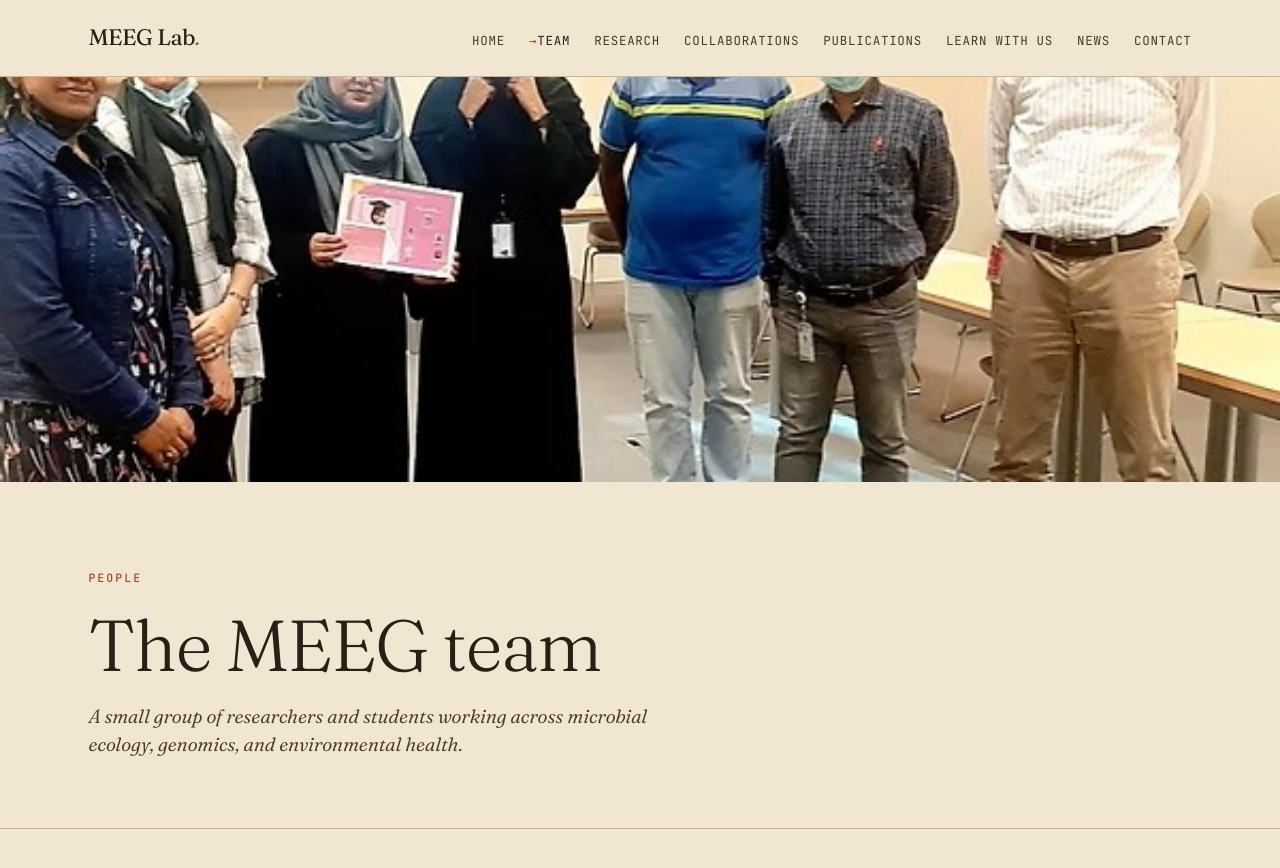
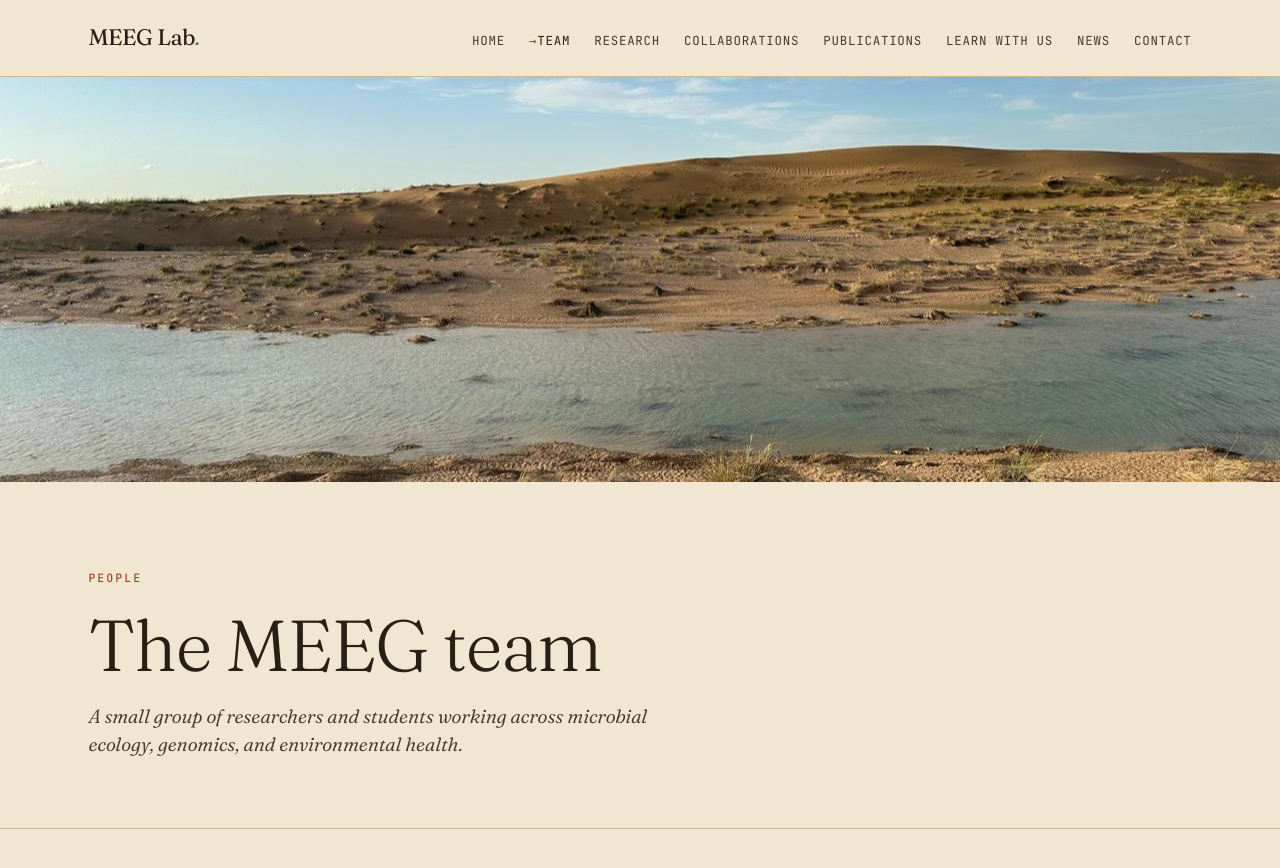
Before and after one commit to meeg-lab/meeg-lab.github.io, a Jekyll site: the page built from team.html, in a window 1280 px wide and 900 px high. Shown: the top 868 px of the window. Built offline with Jekyll 4.4.1, drawn with Linux system fonts in a browser that asks for light colours.

Commit message:
Update team.html

```diff
--- a/team.html
+++ b/team.html
@@ -5,7 +5,7 @@
 ---
 
 <section class="team-hero">
-  <div class="team-hero-photo" style="background-image: url('{{ '/assets/images/MEEGlab.jpg' | relative_url }}');"></div>
+  <div class="team-hero-photo" style="background-image: url('{{ '/assets/images/WhatsApp Image 2026-05-06 at 15.55.34.jpeg' | relative_url }}');"></div>
 </section>
 
 <header class="page-header">
```
